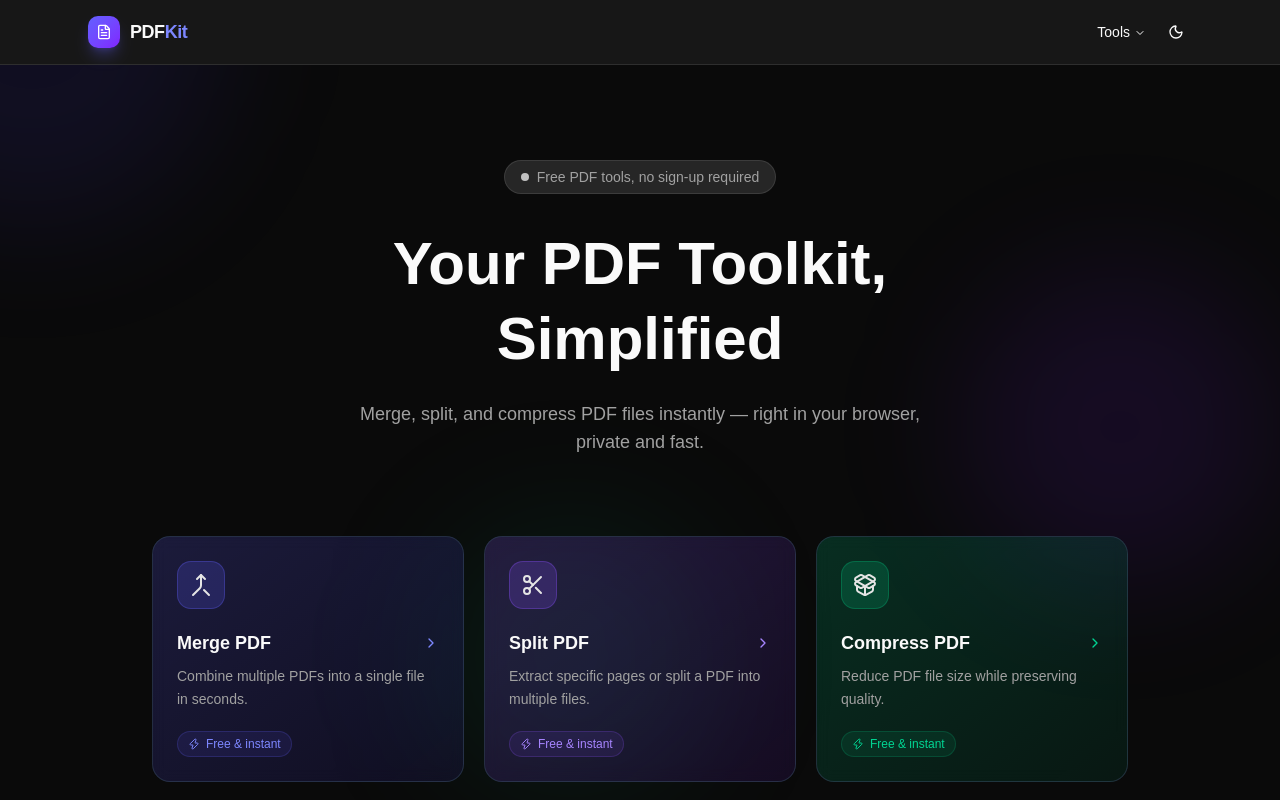
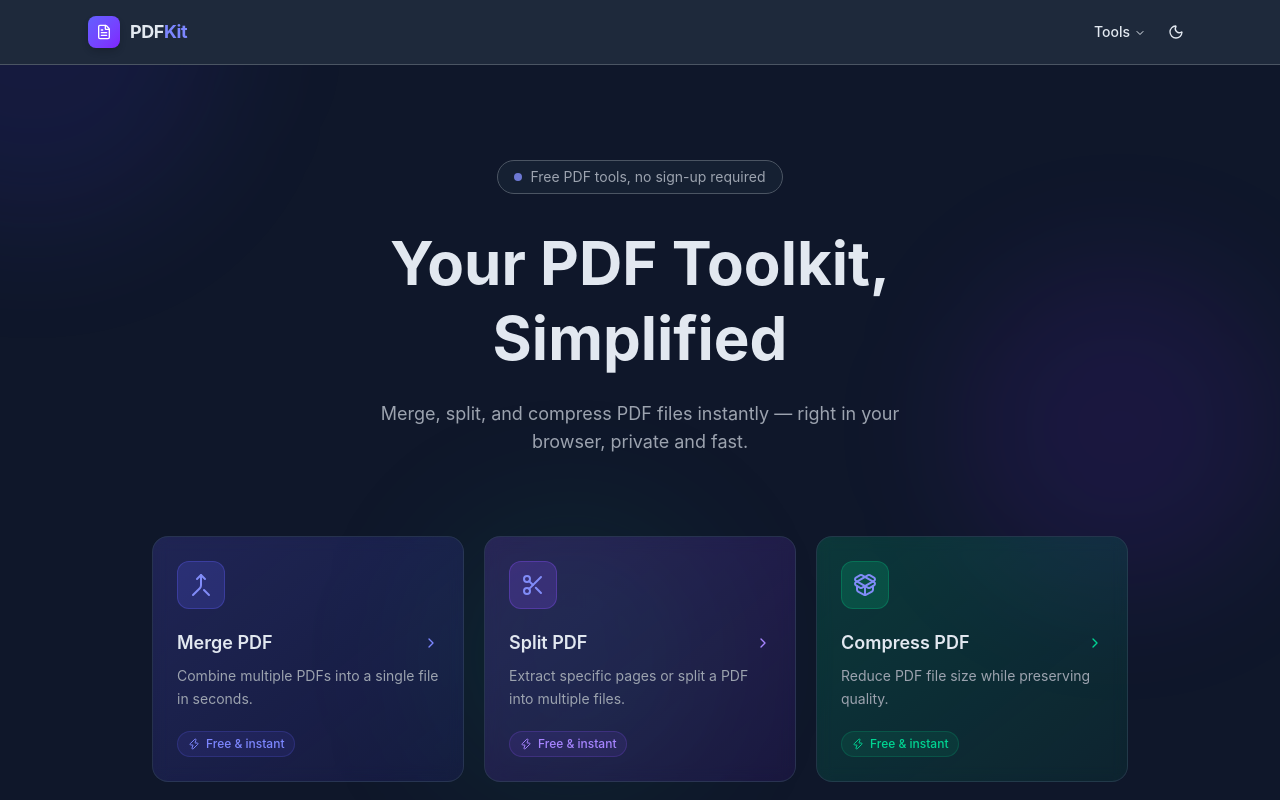
Before and after one commit to Siddhesh-Agarwal/pdf-kit, a React (Vite) app: page / in a window 1280 px wide. Shown: the top 800 px of the page. Built offline with nearby package versions, Linux system fonts and the light colour scheme.

Commit message:
Fixed CSS Theme

```diff
--- a/package.json
+++ b/package.json
@@ -14,7 +14,9 @@
   },
   "dependencies": {
     "@base-ui/react": "^1.3.0",
-    "@fontsource-variable/geist": "^5.2.8",
+    "@fontsource-variable/inter": "^5.2.8",
+    "@fontsource-variable/jetbrains-mono": "^5.2.8",
+    "@fontsource-variable/merriweather": "^5.2.6",
     "@tanstack/react-router": "^1.168.3",
     "@tanstack/react-router-devtools": "^1.166.11",
     "class-variance-authority": "^0.7.1",
--- a/src/index.css
+++ b/src/index.css
@@ -1,120 +1,171 @@
 @import "tailwindcss";
 @import "tw-animate-css";
 @import "shadcn/tailwind.css";
-@import "@fontsource-variable/geist";
+@import "@fontsource-variable/inter/wght.css";
+@import "@fontsource-variable/merriweather/wght.css";
+@import "@fontsource-variable/jetbrains-mono/wght.css";
 
 @custom-variant dark (&:is(.dark *));
 
 @theme inline {
-	--font-heading: var(--font-sans);
-	--font-sans: "Geist Variable", sans-serif;
+  --color-background: var(--background);
+  --color-foreground: var(--foreground);
+  --color-card: var(--card);
+  --color-card-foreground: var(--card-foreground);
+  --color-popover: var(--popover);
+  --color-popover-foreground: var(--popover-foreground);
+  --color-primary: var(--primary);
+  --color-primary-foreground: var(--primary-foreground);
+  --color-secondary: var(--secondary);
+  --color-secondary-foreground: var(--secondary-foreground);
+  --color-muted: var(--muted);
+  --color-muted-foreground: var(--muted-foreground);
+  --color-accent: var(--accent);
+  --color-accent-foreground: var(--accent-foreground);
+  --color-destructive: var(--destructive);
+  --color-destructive-foreground: var(--destructive-foreground);
+  --color-border: var(--border);
+  --color-input: var(--input);
+  --color-ring: var(--ring);
+  --color-chart-1: var(--chart-1);
+  --color-chart-2: var(--chart-2);
+  --color-chart-3: var(--chart-3);
+  --color-chart-4: var(--chart-4);
+  --color-chart-5: var(--chart-5);
+  --color-sidebar: var(--sidebar);
+  --color-sidebar-foreground: var(--sidebar-foreground);
+  --color-sidebar-primary: var(--sidebar-primary);
+  --color-sidebar-primary-foreground: var(--sidebar-primary-foreground);
+  --color-sidebar-accent: var(--sidebar-accent);
+  --color-sidebar-accent-foreground: var(--sidebar-accent-foreground);
+  --color-sidebar-border: var(--sidebar-border);
   --color-sidebar-ring: var(--sidebar-ring);
-	--color-sidebar-border: var(--sidebar-border);
-	--color-sidebar-accent-foreground: var(--sidebar-accent-foreground);
-	--color-sidebar-accent: var(--sidebar-accent);
-	--color-sidebar-primary-foreground: var(--sidebar-primary-foreground);
-	--color-sidebar-primary: var(--sidebar-primary);
-	--color-sidebar-foreground: var(--sidebar-foreground);
-	--color-sidebar: var(--sidebar);
-	--color-chart-5: var(--chart-5);
-	--color-chart-4: var(--chart-4);
-	--color-chart-3: var(--chart-3);
-	--color-chart-2: var(--chart-2);
-	--color-chart-1: var(--chart-1);
-	--color-ring: var(--ring);
-	--color-input: var(--input);
-	--color-border: var(--border);
-	--color-destructive: var(--destructive);
-	--color-accent-foreground: var(--accent-foreground);
-	--color-accent: var(--accent);
-	--color-muted-foreground: var(--muted-foreground);
-	--color-muted: var(--muted);
-	--color-secondary-foreground: var(--secondary-foreground);
-	--color-secondary: var(--secondary);
-	--color-primary-foreground: var(--primary-foreground);
-	--color-primary: var(--primary);
-	--color-popover-foreground: var(--popover-foreground);
-	--color-popover: var(--popover);
-	--color-card-foreground: var(--card-foreground);
-	--color-card: var(--card);
-	--color-foreground: var(--foreground);
-	--color-background: var(--background);
-	--radius-sm: calc(var(--radius) * 0.6);
-	--radius-md: calc(var(--radius) * 0.8);
+
+  --font-sans: var(--font-sans);
+  --font-mono: var(--font-mono);
+  --font-serif: var(--font-serif);
+
+  --radius-sm: calc(var(--radius) - 4px);
+  --radius-md: calc(var(--radius) - 2px);
   --radius-lg: var(--radius);
-	--radius-xl: calc(var(--radius) * 1.4);
-	--radius-2xl: calc(var(--radius) * 1.8);
-	--radius-3xl: calc(var(--radius) * 2.2);
-	--radius-4xl: calc(var(--radius) * 2.6);
+  --radius-xl: calc(var(--radius) + 4px);
+
+  --shadow-2xs: var(--shadow-2xs);
+  --shadow-xs: var(--shadow-xs);
+  --shadow-sm: var(--shadow-sm);
+  --shadow: var(--shadow);
+  --shadow-md: var(--shadow-md);
+  --shadow-lg: var(--shadow-lg);
+  --shadow-xl: var(--shadow-xl);
+  --shadow-2xl: var(--shadow-2xl);
 }
 
 :root {
-	--background: oklch(1 0 0);
-	--foreground: oklch(0.145 0 0);
-	--card: oklch(1 0 0);
-	--card-foreground: oklch(0.145 0 0);
-	--popover: oklch(1 0 0);
-	--popover-foreground: oklch(0.145 0 0);
-	--primary: oklch(0.205 0 0);
-	--primary-foreground: oklch(0.985 0 0);
-	--secondary: oklch(0.97 0 0);
-	--secondary-foreground: oklch(0.205 0 0);
-	--muted: oklch(0.97 0 0);
-	--muted-foreground: oklch(0.556 0 0);
-	--accent: oklch(0.97 0 0);
-	--accent-foreground: oklch(0.205 0 0);
-	--destructive: oklch(0.577 0.245 27.325);
-	--border: oklch(0.922 0 0);
-	--input: oklch(0.922 0 0);
-	--ring: oklch(0.708 0 0);
-	--chart-1: oklch(0.87 0 0);
-	--chart-2: oklch(0.556 0 0);
-	--chart-3: oklch(0.439 0 0);
-	--chart-4: oklch(0.371 0 0);
-	--chart-5: oklch(0.269 0 0);
-	--radius: 0.625rem;
-	--sidebar: oklch(0.985 0 0);
-	--sidebar-foreground: oklch(0.145 0 0);
-	--sidebar-primary: oklch(0.205 0 0);
-	--sidebar-primary-foreground: oklch(0.985 0 0);
-	--sidebar-accent: oklch(0.97 0 0);
-	--sidebar-accent-foreground: oklch(0.205 0 0);
-	--sidebar-border: oklch(0.922 0 0);
-	--sidebar-ring: oklch(0.708 0 0);
+  --background: oklch(0.9842 0.0034 247.8575);
+  --foreground: oklch(0.2795 0.0368 260.0310);
+  --card: oklch(1.0000 0 0);
+  --card-foreground: oklch(0.2795 0.0368 260.0310);
+  --popover: oklch(1.0000 0 0);
+  --popover-foreground: oklch(0.2795 0.0368 260.0310);
+  --primary: oklch(0.5854 0.2041 277.1173);
+  --primary-foreground: oklch(1.0000 0 0);
+  --secondary: oklch(0.9276 0.0058 264.5313);
+  --secondary-foreground: oklch(0.3729 0.0306 259.7328);
+  --muted: oklch(0.9670 0.0029 264.5419);
+  --muted-foreground: oklch(0.5510 0.0234 264.3637);
+  --accent: oklch(0.9299 0.0334 272.7879);
+  --accent-foreground: oklch(0.3729 0.0306 259.7328);
+  --destructive: oklch(0.6368 0.2078 25.3313);
+  --destructive-foreground: oklch(1.0000 0 0);
+  --border: oklch(0.8717 0.0093 258.3382);
+  --input: oklch(0.8717 0.0093 258.3382);
+  --ring: oklch(0.5854 0.2041 277.1173);
+  --chart-1: oklch(0.5854 0.2041 277.1173);
+  --chart-2: oklch(0.5106 0.2301 276.9656);
+  --chart-3: oklch(0.4568 0.2146 277.0229);
+  --chart-4: oklch(0.3984 0.1773 277.3662);
+  --chart-5: oklch(0.3588 0.1354 278.6973);
+  --sidebar: oklch(0.9670 0.0029 264.5419);
+  --sidebar-foreground: oklch(0.2795 0.0368 260.0310);
+  --sidebar-primary: oklch(0.5854 0.2041 277.1173);
+  --sidebar-primary-foreground: oklch(1.0000 0 0);
+  --sidebar-accent: oklch(0.9299 0.0334 272.7879);
+  --sidebar-accent-foreground: oklch(0.3729 0.0306 259.7328);
+  --sidebar-border: oklch(0.8717 0.0093 258.3382);
+  --sidebar-ring: oklch(0.5854 0.2041 277.1173);
+  --font-sans: "Inter Variable", sans-serif;
+  --font-serif: "Merriweather Variable", serif;
+  --font-mono: "JetBrains Mono Variable", monospace;
+  --radius: 0.5rem;
+  --shadow-x: 0px;
+  --shadow-y: 4px;
+  --shadow-blur: 8px;
+  --shadow-spread: -1px;
+  --shadow-opacity: 0.1;
+  --shadow-color: hsl(0 0% 0%);
+  --shadow-2xs: 0px 4px 8px -1px hsl(0 0% 0% / 0.05);
+  --shadow-xs: 0px 4px 8px -1px hsl(0 0% 0% / 0.05);
+  --shadow-sm: 0px 4px 8px -1px hsl(0 0% 0% / 0.10), 0px 1px 2px -2px hsl(0 0% 0% / 0.10);
+  --shadow: 0px 4px 8px -1px hsl(0 0% 0% / 0.10), 0px 1px 2px -2px hsl(0 0% 0% / 0.10);
+  --shadow-md: 0px 4px 8px -1px hsl(0 0% 0% / 0.10), 0px 2px 4px -2px hsl(0 0% 0% / 0.10);
+  --shadow-lg: 0px 4px 8px -1px hsl(0 0% 0% / 0.10), 0px 4px 6px -2px hsl(0 0% 0% / 0.10);
+  --shadow-xl: 0px 4px 8px -1px hsl(0 0% 0% / 0.10), 0px 8px 10px -2px hsl(0 0% 0% / 0.10);
+  --shadow-2xl: 0px 4px 8px -1px hsl(0 0% 0% / 0.25);
+  --tracking-normal: 0em;
+  --spacing: 0.25rem;
 }
 
 .dark {
-	--background: oklch(0.145 0 0);
-	--foreground: oklch(0.985 0 0);
-	--card: oklch(0.205 0 0);
-	--card-foreground: oklch(0.985 0 0);
-	--popover: oklch(0.205 0 0);
-	--popover-foreground: oklch(0.985 0 0);
-	--primary: oklch(0.922 0 0);
-	--primary-foreground: oklch(0.205 0 0);
-	--secondary: oklch(0.269 0 0);
-	--secondary-foreground: oklch(0.985 0 0);
-	--muted: oklch(0.269 0 0);
-	--muted-foreground: oklch(0.708 0 0);
-	--accent: oklch(0.269 0 0);
-	--accent-foreground: oklch(0.985 0 0);
-	--destructive: oklch(0.704 0.191 22.216);
-	--border: oklch(1 0 0 / 10%);
-	--input: oklch(1 0 0 / 15%);
-	--ring: oklch(0.556 0 0);
-	--chart-1: oklch(0.87 0 0);
-	--chart-2: oklch(0.556 0 0);
-	--chart-3: oklch(0.439 0 0);
-	--chart-4: oklch(0.371 0 0);
-	--chart-5: oklch(0.269 0 0);
-	--sidebar: oklch(0.205 0 0);
-	--sidebar-foreground: oklch(0.985 0 0);
-	--sidebar-primary: oklch(0.488 0.243 264.376);
-	--sidebar-primary-foreground: oklch(0.985 0 0);
-	--sidebar-accent: oklch(0.269 0 0);
-	--sidebar-accent-foreground: oklch(0.985 0 0);
-	--sidebar-border: oklch(1 0 0 / 10%);
-	--sidebar-ring: oklch(0.556 0 0);
+  --background: oklch(0.2077 0.0398 265.7549);
+  --foreground: oklch(0.9288 0.0126 255.5078);
+  --card: oklch(0.2795 0.0368 260.0310);
+  --card-foreground: oklch(0.9288 0.0126 255.5078);
+  --popover: oklch(0.2795 0.0368 260.0310);
+  --popover-foreground: oklch(0.9288 0.0126 255.5078);
+  --primary: oklch(0.6801 0.1583 276.9349);
+  --primary-foreground: oklch(0.2077 0.0398 265.7549);
+  --secondary: oklch(0.3351 0.0331 260.9120);
+  --secondary-foreground: oklch(0.8717 0.0093 258.3382);
+  --muted: oklch(0.2427 0.0381 259.9437);
+  --muted-foreground: oklch(0.7137 0.0192 261.3246);
+  --accent: oklch(0.3729 0.0306 259.7328);
+  --accent-foreground: oklch(0.8717 0.0093 258.3382);
+  --destructive: oklch(0.6368 0.2078 25.3313);
+  --destructive-foreground: oklch(0.2077 0.0398 265.7549);
+  --border: oklch(0.4461 0.0263 256.8018);
+  --input: oklch(0.4461 0.0263 256.8018);
+  --ring: oklch(0.6801 0.1583 276.9349);
+  --chart-1: oklch(0.6801 0.1583 276.9349);
+  --chart-2: oklch(0.5854 0.2041 277.1173);
+  --chart-3: oklch(0.5106 0.2301 276.9656);
+  --chart-4: oklch(0.4568 0.2146 277.0229);
+  --chart-5: oklch(0.3984 0.1773 277.3662);
+  --sidebar: oklch(0.2795 0.0368 260.0310);
+  --sidebar-foreground: oklch(0.9288 0.0126 255.5078);
+  --sidebar-primary: oklch(0.6801 0.1583 276.9349);
+  --sidebar-primary-foreground: oklch(0.2077 0.0398 265.7549);
+  --sidebar-accent: oklch(0.3729 0.0306 259.7328);
+  --sidebar-accent-foreground: oklch(0.8717 0.0093 258.3382);
+  --sidebar-border: oklch(0.4461 0.0263 256.8018);
+  --sidebar-ring: oklch(0.6801 0.1583 276.9349);
+  --font-sans: Inter, sans-serif;
+  --font-serif: Merriweather, serif;
+  --font-mono: JetBrains Mono, monospace;
+  --radius: 0.5rem;
+  --shadow-x: 0px;
+  --shadow-y: 4px;
+  --shadow-blur: 8px;
+  --shadow-spread: -1px;
+  --shadow-opacity: 0.1;
+  --shadow-color: hsl(0 0% 0%);
+  --shadow-2xs: 0px 4px 8px -1px hsl(0 0% 0% / 0.05);
+  --shadow-xs: 0px 4px 8px -1px hsl(0 0% 0% / 0.05);
+  --shadow-sm: 0px 4px 8px -1px hsl(0 0% 0% / 0.10), 0px 1px 2px -2px hsl(0 0% 0% / 0.10);
+  --shadow: 0px 4px 8px -1px hsl(0 0% 0% / 0.10), 0px 1px 2px -2px hsl(0 0% 0% / 0.10);
+  --shadow-md: 0px 4px 8px -1px hsl(0 0% 0% / 0.10), 0px 2px 4px -2px hsl(0 0% 0% / 0.10);
+  --shadow-lg: 0px 4px 8px -1px hsl(0 0% 0% / 0.10), 0px 4px 6px -2px hsl(0 0% 0% / 0.10);
+  --shadow-xl: 0px 4px 8px -1px hsl(0 0% 0% / 0.10), 0px 8px 10px -2px hsl(0 0% 0% / 0.10);
+  --shadow-2xl: 0px 4px 8px -1px hsl(0 0% 0% / 0.25);
 }
 
 @layer base {
@@ -124,7 +175,4 @@
   body {
     @apply bg-background text-foreground;
   }
-	html {
-		@apply font-sans;
 }
-}
```
Also changed, not shown: 1 other file (tests, documents, lock files or other folders). Lines whose indentation alone changed are shown as unchanged.
